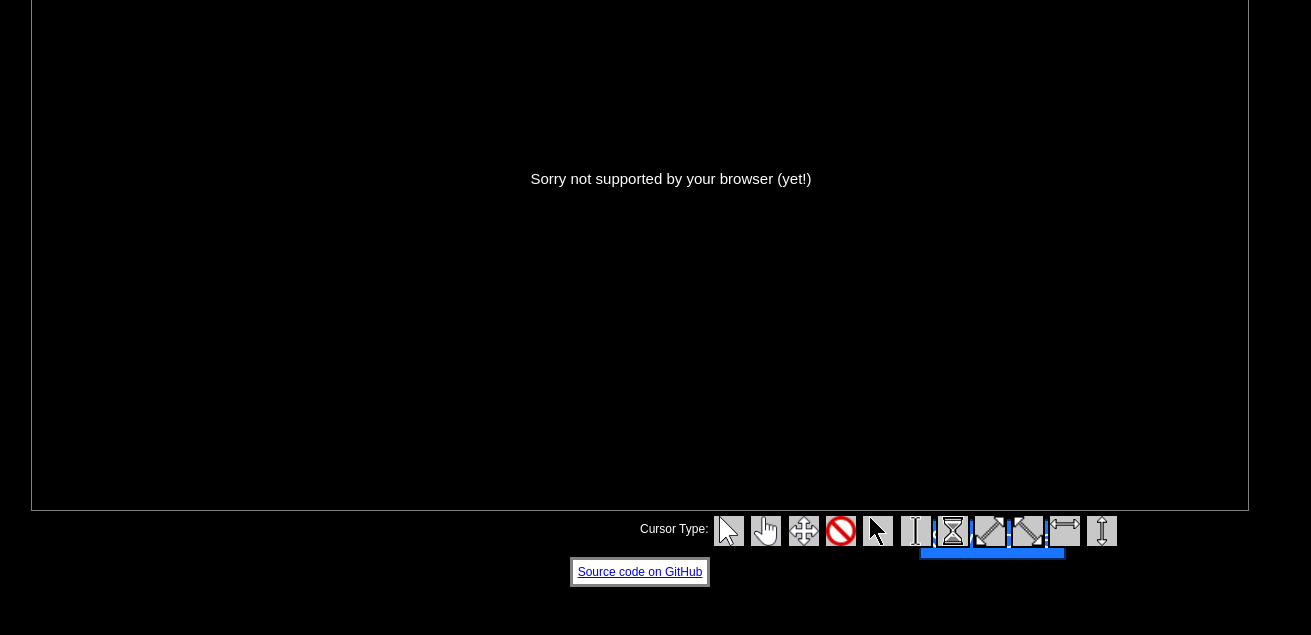
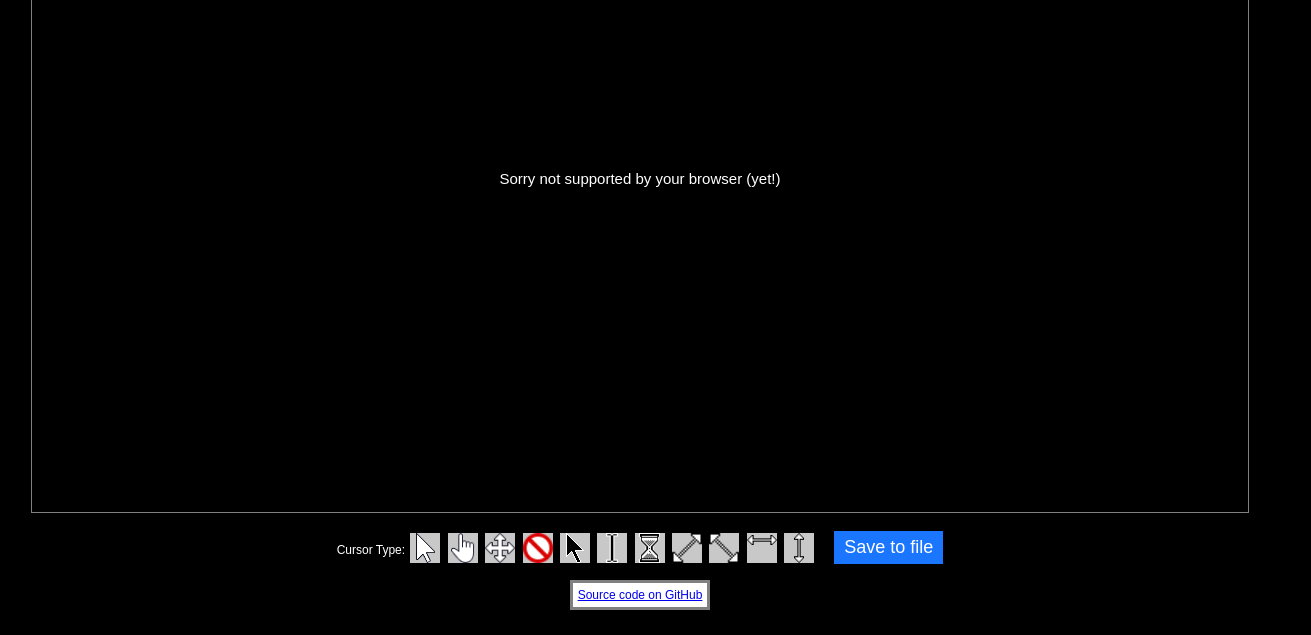
Before and after one commit to edbentley/cursor-that-screenshot, a plain HTML site: page index.html in a window 1280 px wide. Shown: the part 165-800 px from the top of the page, 1311 px wide, since content can reach past the window. Drawn offline with Linux system fonts and the light colour scheme.

Commit message:
Rewrite CSS for better positioning

```diff
--- a/index.html
+++ b/index.html
@@ -2,104 +2,20 @@
 <html>
 <head>
 <title>Cursor that Screenshot</title>
-<style>
-body {
-	background-color: black;
-	width: 100%;
-	margin: 0px;
-	padding-top: 2%;
-	display: table-cell;
-	text-align: center;
-  color: white;
-
-  font-family: "Arial", Helvetica, sans-serif;
-  font-size: 26px;
-  font-size: 1.5vmin;
-
-  -webkit-user-select: none; /* Chrome/Safari */
-  -moz-user-select: none; /* Firefox */
-  -ms-user-select: none; /* IE10+ */
-}
-html {
-    display: table;
-    margin: auto;
-}
-
-#title {
-  font-size: 30px;
-  color: gray;
-  position: absolute;
-  width:100%;
-  top: 10%;
-  pointer-events:none;
-}
-#initInstruction {
-  font-size: 15px;
-  position: absolute;
-  width:100%;
-  top: 40%;
-  pointer-events:none;
-}
-div.downloadDiv {
-	float:right;
-	padding:5px;
-	bottom: 5px;
-  padding-right: 15%;
-  text-align: right;
-  display:inline-block;
-  font-size: 25px;
-}
-#downloadLink:link, #downloadLink:visited {
-  background-color: #1a75ff;
-  border: 2px solid #002966;
-  color: white;
-  padding: 4px 10px;
-  text-align: center;
-  text-decoration: none;
-  display: inline-block;
-}
-#downloadLink:hover, #downloadLink:active {
-  background-color: #0052cc;
-}
-#tools {
-  position:absolute;
-  display:inline-block;
-}
-a.gitlink {
-  float: bottom;
-	padding: 5px;
-  border: 3px solid gray;
-  font-size: 12px;
-  background-color: white;
-  bottom:1%;
-}
-div.cursor_button {
-  width:30px;
-  height:30px;
-  display:inline-block;
-  vertical-align: top;
-
-  border :2px solid #000;
-  background-color: rgb(200,200,200);
-}
-img {
-  vertical-align: middle;
-}
-
-</style>
+<link rel="stylesheet" href="style.css" type="text/css" media="screen">
 </head>
 
 <body>
 
+    <div class="container">
+
         <p id="title">Cursor that Screenshot</p>
         <p id="initInstruction">Paste or drag in your screenshot here</p>
 
-<canvas style="border:1px solid gray;" id="paste_canvas" width="800" height="500"></canvas>
-
-<div style="clear: both;"></div>
+        <canvas id="paste_canvas"></canvas>
 
         <div id="tools">
-  <span style="line-height:30px;">Cursor Type:</span>
+          <span class="cursor-type-label">Cursor Type:</span>
 
           <div class="cursor_button" onmouseover="highlight(this)" onmouseout="unhighlight(this)" onclick="button_click('aero_arrow')">
             <img src="cursors/aero_arrow.png" height="30">
@@ -134,16 +50,17 @@ img {
           <div class="cursor_button" onmouseover="highlight(this)" onmouseout="unhighlight(this)" onclick="button_click('size4')">
             <img src="cursors/size4.png" height="30">
           </div>
-
-</div>
-
           <div class="downloadDiv">
             <a href="#" id="downloadLink" download="screenshot-cursor.jpg">Save to file</a>
           </div>
 
-<div style="clear: both;"></div>
+        </div>
 
-<div><a class="gitlink" href="https://github.com/ed-bit/cursor-that-screenshot">Source code on GitHub</a></div>
+        <footer>
+            <a class="gitlink" href="https://github.com/ed-bit/cursor-that-screenshot">Source code on GitHub</a>
+        </footer>
+
+    </div>
 
 <script src="script.js"></script>
 </body>
--- /dev/null
+++ b/style.css
@@ -0,0 +1,83 @@
+body {
+	background-color: black;
+	margin: 0px;
+    color: white;
+
+    font-family: "Arial", Helvetica, sans-serif;
+    font-size: 26px;
+    font-size: 1.5vmin;
+
+    -webkit-user-select: none; /* Chrome/Safari */
+    -moz-user-select: none; /* Firefox */
+    -ms-user-select: none; /* IE10+ */
+}
+
+.container {
+	padding-top: 2%;
+	text-align: center;
+}
+
+#title {
+  font-size: 30px;
+  color: gray;
+  position: absolute;
+  width:100%;
+  top: 10%;
+  pointer-events:none;
+}
+#initInstruction {
+  font-size: 15px;
+  position: absolute;
+  width:100%;
+  top: 40%;
+  pointer-events:none;
+}
+#paste_canvas {
+    border:1px solid gray;
+}
+div.downloadDiv {
+  padding-left: 15px;
+  text-align: right;
+  display:inline-block;
+  font-size: 18px;
+}
+#downloadLink:link, #downloadLink:visited {
+  background-color: #1a75ff;
+  color: white;
+  padding: 6px 10px;
+  text-align: center;
+  text-decoration: none;
+  display: inline-block;
+}
+#downloadLink:hover, #downloadLink:active {
+  background-color: #0052cc;
+}
+#tools {
+    margin: 15px 0 15px 0;
+}
+div.cursor_button {
+  width:30px;
+  height:30px;
+  display:inline-block;
+  vertical-align: top;
+
+  border :2px solid #000;
+  background-color: rgb(200,200,200);
+}
+.cursor-type-label {
+    font-size: 12px;
+    vertical-align: middle;
+}
+img {
+  vertical-align: middle;
+}
+footer {
+
+}
+a.gitlink {
+    display: inline-block;
+	padding: 5px;
+  border: 3px solid gray;
+  font-size: 12px;
+  background-color: white;
+}
```
Lines whose indentation alone changed are shown as unchanged.
